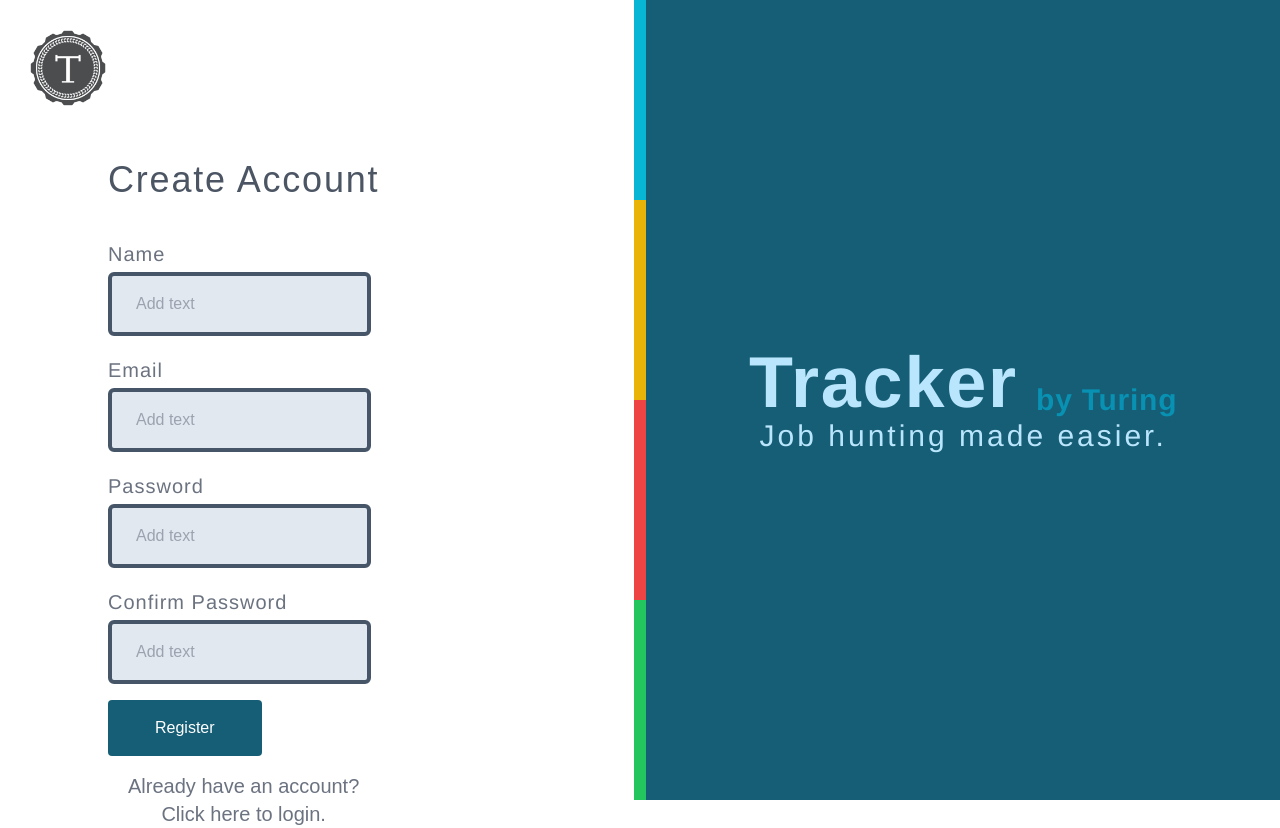
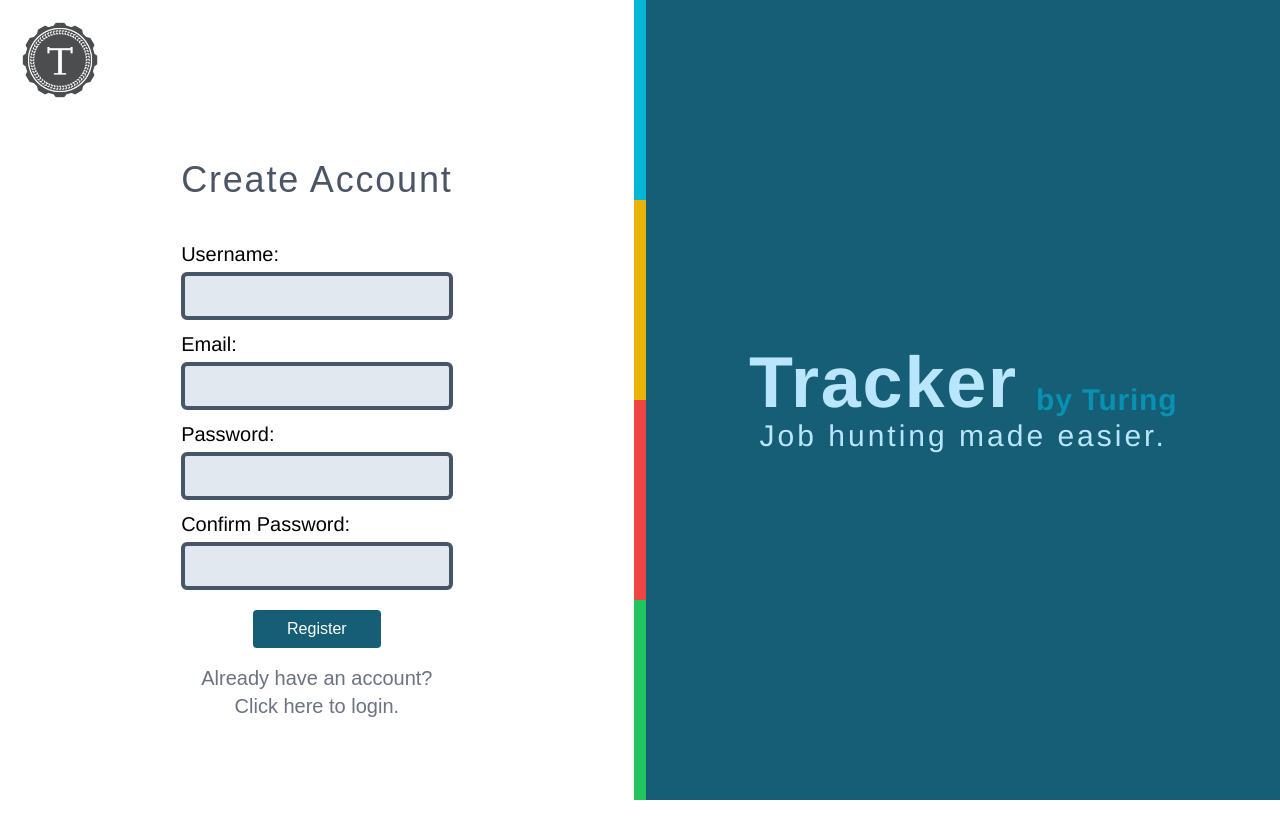
Before and after one commit to turingschool/tracker-crm-fe, a React (Create React App) app: page /UserRegistration in a window 1280 px wide. After the commit the page ends 800 px from the top, so only its background shows below. Built offline with nearby package versions, Linux system fonts and the light colour scheme.

Commit message:
Add FormField component to DRY up inputs across FE

```diff
--- a/src/components/UserRegistration.tsx
+++ b/src/components/UserRegistration.tsx
@@ -3,6 +3,7 @@
 import { Link, useNavigate } from 'react-router-dom';
 import { useState } from 'react';
 import { registerUser } from '../apiCalls';
+import FormField from './layout/FormField';
 
 function UserRegistration(): React.ReactElement {
   const [name, setName] = useState<string>('');
@@ -41,65 +42,26 @@
 
   return (
     <div className="login-form-wrap flex w-screen h-screen justify-center">
-      <div className="form-inputs w-6/12 flex">
-        <img className='turing-logo size-20 mt-7 ml-7' src={turingLogo} />
+      <div className="form-inputs w-6/12 flex flex-col items-center">
+        <img className='absolute top-5 left-5 size-20' src={turingLogo} alt="Turing Logo"/>
 
-        <form onSubmit={handleFormSubmit}>
+        <form onSubmit={handleFormSubmit} >
 
           <h2 className="text-4xl text-gray-600 font-[Helvetica Neue] text-center mt-40 mb-10 tracking-wider">Create Account</h2>
 
           <div className="">
-            <label htmlFor="name" className="block font-light text-gray-500 font-[Helvetica Neue] font-sans text-xl tracking-wider">Name</label>
-            <input
-              id="name"
-              type="text"
-              value={name}
-              onChange={(e) => setName(e.target.value)}
-              required
-              placeholder="Add text"
-              className="p-[8px] mt-[4px] mb-5 border-4 rounded-md border-slate-600 bg-slate-200 py-[2vh] px-[3vh]"
-              />
-
-            <label htmlFor="email" className="block font-light text-gray-500 font-[Helvetica Neue] font-sans text-xl tracking-wider">Email</label>
-            <input
-              id="email"
-              type="email"
-              value={email}
-              onChange={(e) => setEmail(e.target.value)}
-              required
-              placeholder="Add text"
-              className="p-[8px] mt-[4px] mb-5 border-4 rounded-md border-slate-600 bg-slate-200 py-[2vh] px-[3vh]"
-              />
-
-            <label htmlFor="password" className="block font-light text-gray-500 font-[Helvetica Neue] font-sans text-xl tracking-wider">Password</label>
-            <input
-              id="password"
-              type="password"
-              value={password}
-              onChange={(e) => setPassword(e.target.value)}
-              required
-              placeholder="Add text"
-              className="p-[8px] mt-[4px] mb-5 border-4 rounded-md border-slate-600 bg-slate-200 py-[2vh] px-[3vh]"
-              />
-
-            <label htmlFor="passwordConfirmation" className="block font-light text-gray-500 font-[Helvetica Neue] font-sans text-xl tracking-wider">Confirm Password</label>
-            <input
-              id="passwordConfirmation"
-              type="password"
-              value={passwordConfirmation}
-              onChange={(e) => setPasswordConfirmation(e.target.value)}
-              required
-              placeholder="Add text"
-              className="p-[8px] mt-[4px] border-4 rounded-md border-slate-600 bg-slate-200 py-[2vh] px-[3vh]"
-            />
+            <FormField formType={"text"} state={name} onChangeHandler={(e) => setName(e.target.value)} name={"Username"}  />
+            <FormField formType={"text"} state={name} onChangeHandler={(e) => setName(e.target.value)} name={"Email"}  />
+            <FormField formType={"text"} state={name} onChangeHandler={(e) => setName(e.target.value)} name={"Password"}  />
+            <FormField formType={"text"} state={name} onChangeHandler={(e) => setName(e.target.value)} name={"Confirm Password"}  />
           </div>
 
           {errorMessage && <p className="error-message">{errorMessage}</p>}
 
-          <div className="mt-4">
+          <div className="mt-5 flex flex-col items-center justify-center">
             <button
               type="submit"
-              className="flex justify-center items-center bg-cyan-800 text-white px-[6vw] py-[2vh] rounded w-[10vw] hover:bg-cyan-600 focus:ring-2 focus:ring-cyan-500"
+              className="flex justify-center items-center bg-cyan-800 text-white rounded !h-[3vw] w-[10vw] hover:bg-cyan-600 focus:ring-2 focus:ring-cyan-500"
               >
                 Register
             </button>
@@ -108,7 +70,7 @@
                 <br/>
                 <Link to="/login" className="hover:underline">Click here to login.</Link>
               </p>
-            </div>
+          </div>
         </form>
       </div>
 
--- /dev/null
+++ b/src/components/layout/FormField.tsx
@@ -0,0 +1,29 @@
+import React from 'react';
+
+interface FormFieldProps {
+  formType: string;
+  state: string;
+  name: string;
+  onChangeHandler: (e: React.ChangeEvent<HTMLInputElement>) => void;
+}
+
+
+const FormField: React.FC<FormFieldProps> = ({ formType, name, state, onChangeHandler }) => {
+  return (
+    <div className='{formType}-input flex flex-col justify-center w-[100%] mb-[10px]'>
+      <label htmlFor={formType} className='font-[Helvetica Neue] font-sans text-xl'>
+        {name.charAt(0).toUpperCase() + name.slice(1)}:
+      </label>
+      <input
+        type={formType}
+        id={formType}
+        value={state}
+        onChange={onChangeHandler}
+        required
+        className='w-[100%] p-[8px] mt-[4px] border-4 rounded-md border-slate-600 bg-slate-200'
+      />
+    </div>
+  );
+};
+
+export default FormField;
```
